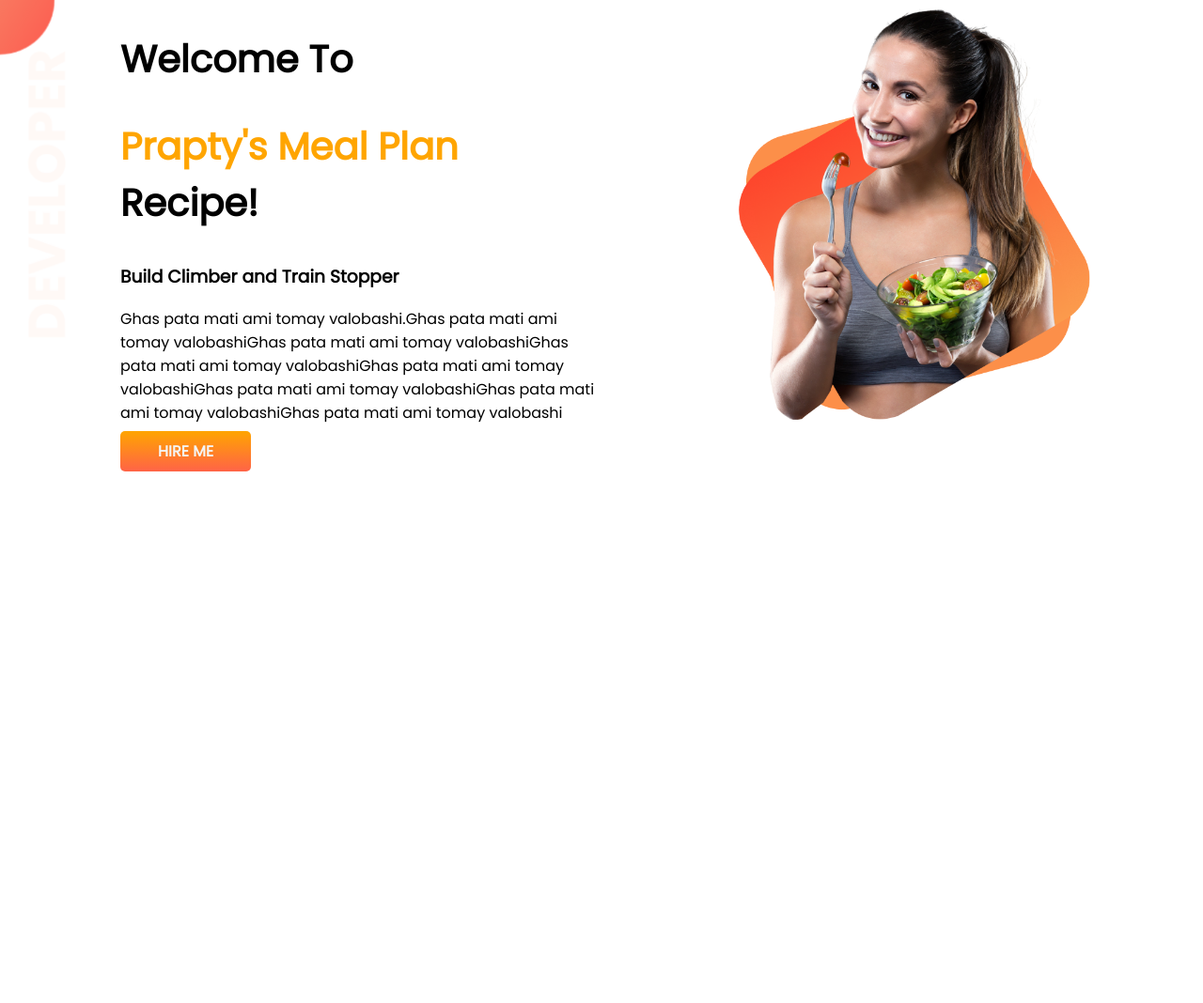
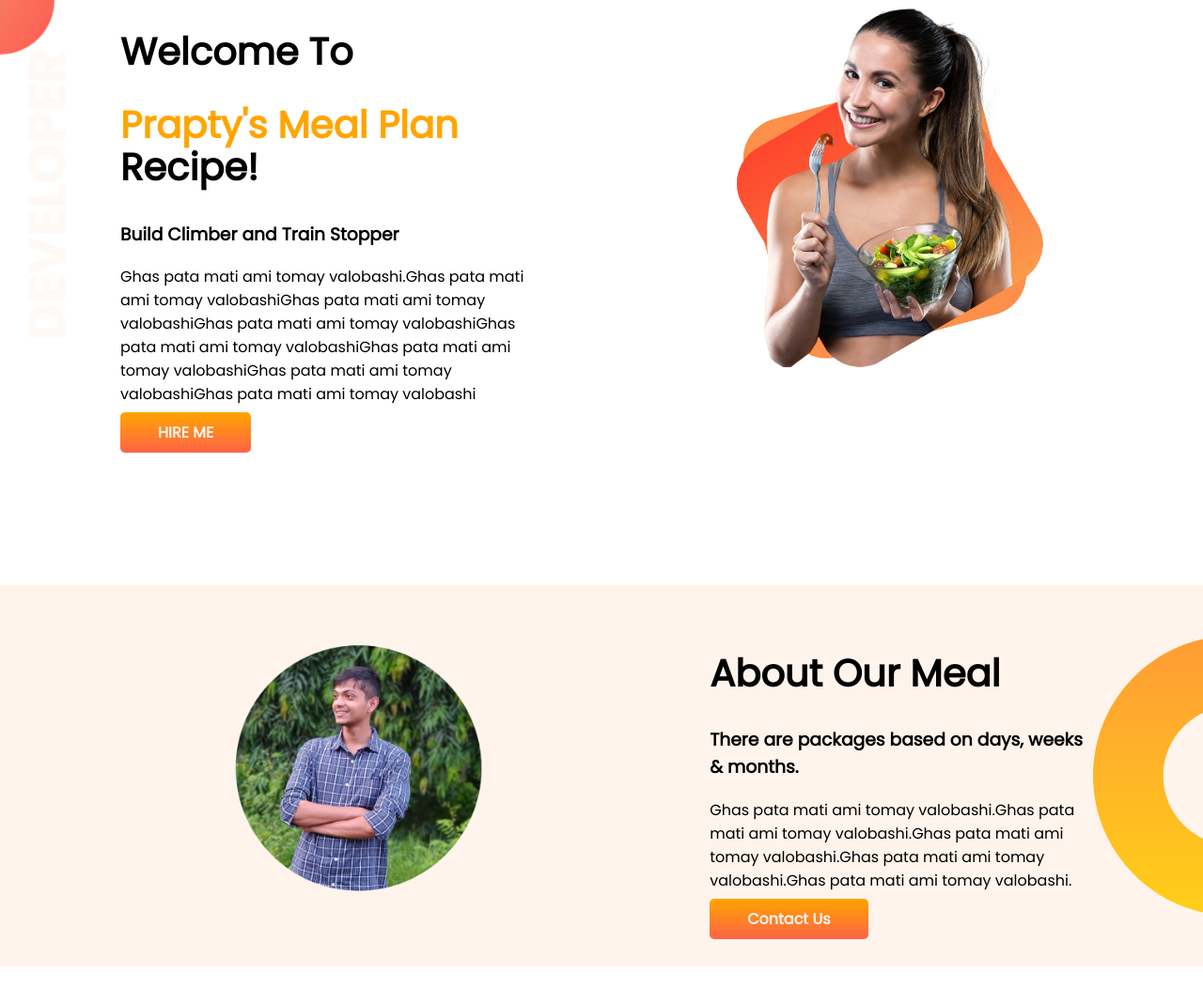
Before and after one commit to daiyanpapongit/my-portfolio, a plain HTML site: page index.html in a window 1280 px wide. Shown: the whole page at 94% size. Before the commit the page ends 800 px from the top, so only its background shows below. Drawn offline with Linux system fonts and the light colour scheme.

Commit message:
second section done

```diff
--- a/index.html
+++ b/index.html
@@ -29,6 +29,18 @@
             <img src="images/female/Group 8425.png" alt="female">
         </div>
     </section>
+    <section class="dream-big">
+        <div class="half-width">
+            <img src="images/male/vyrevy.png" alt="">
+        </div>
+        <div class="half-width">
+            <h1>About Our Meal</h1>
+            <h3>There are packages based on days, weeks & months.</h3>
+            <p>Ghas pata mati ami tomay valobashi.Ghas pata mati ami tomay valobashi.Ghas pata mati ami tomay
+                valobashi.Ghas pata mati ami tomay valobashi.Ghas pata mati ami tomay valobashi.</p>
+            <a class="link-button" href="#" target="_blank">Contact Us</a>
+        </div>
+    </section>
 </body>
 
 </html>
--- a/style/main.css
+++ b/style/main.css
@@ -4,6 +4,7 @@ body{
 }
 h1{
     font-size:40px;
+    line-height: 45px;
 
 }
 .orange-color{
@@ -12,10 +13,13 @@ h1{
 
 section{
     display: flex;
+    margin-bottom: 150px;
+
 }
 .half-width{
     width: 50%;
     padding-left: 10%;
+    padding-right: 5%;
 }
 .half-width img{
     width: 80%;
@@ -32,3 +36,16 @@ section{
     background-image: url(top-banner.png);
     background-repeat: no-repeat;
 }
+.dream-big{
+
+  padding: 3% 5%;
+  background-image: url(dream-bg.png);
+  background-repeat: no-repeat;
+  background-position: right;
+  background-color: rgba(252, 143, 73, 0.1);
+
+
+}
+.dream-big img{
+    width:100%;
+}
```
Also changed, not shown: images/male/vyrevy.png (added), style/dream-bg.png (added).
